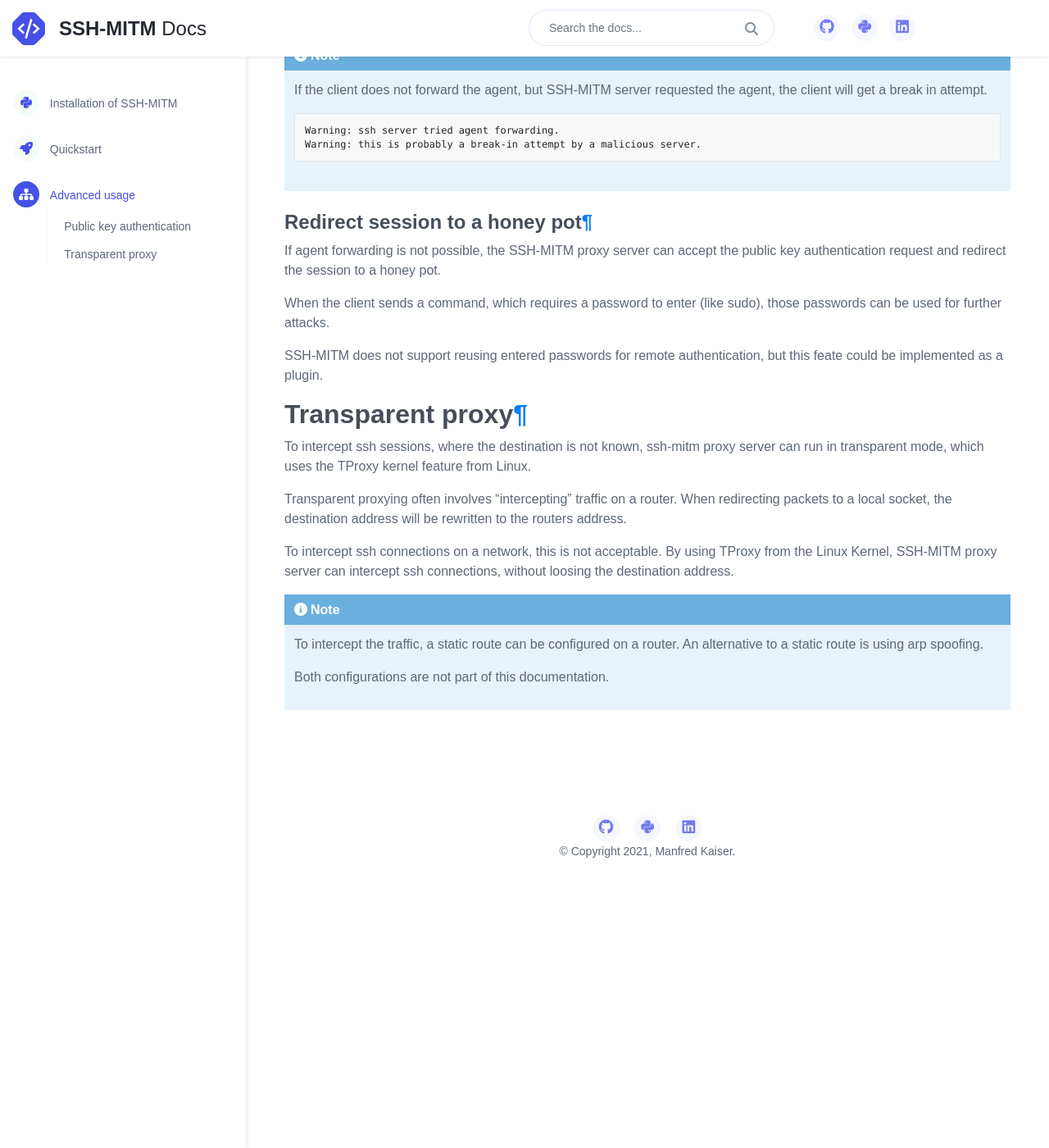
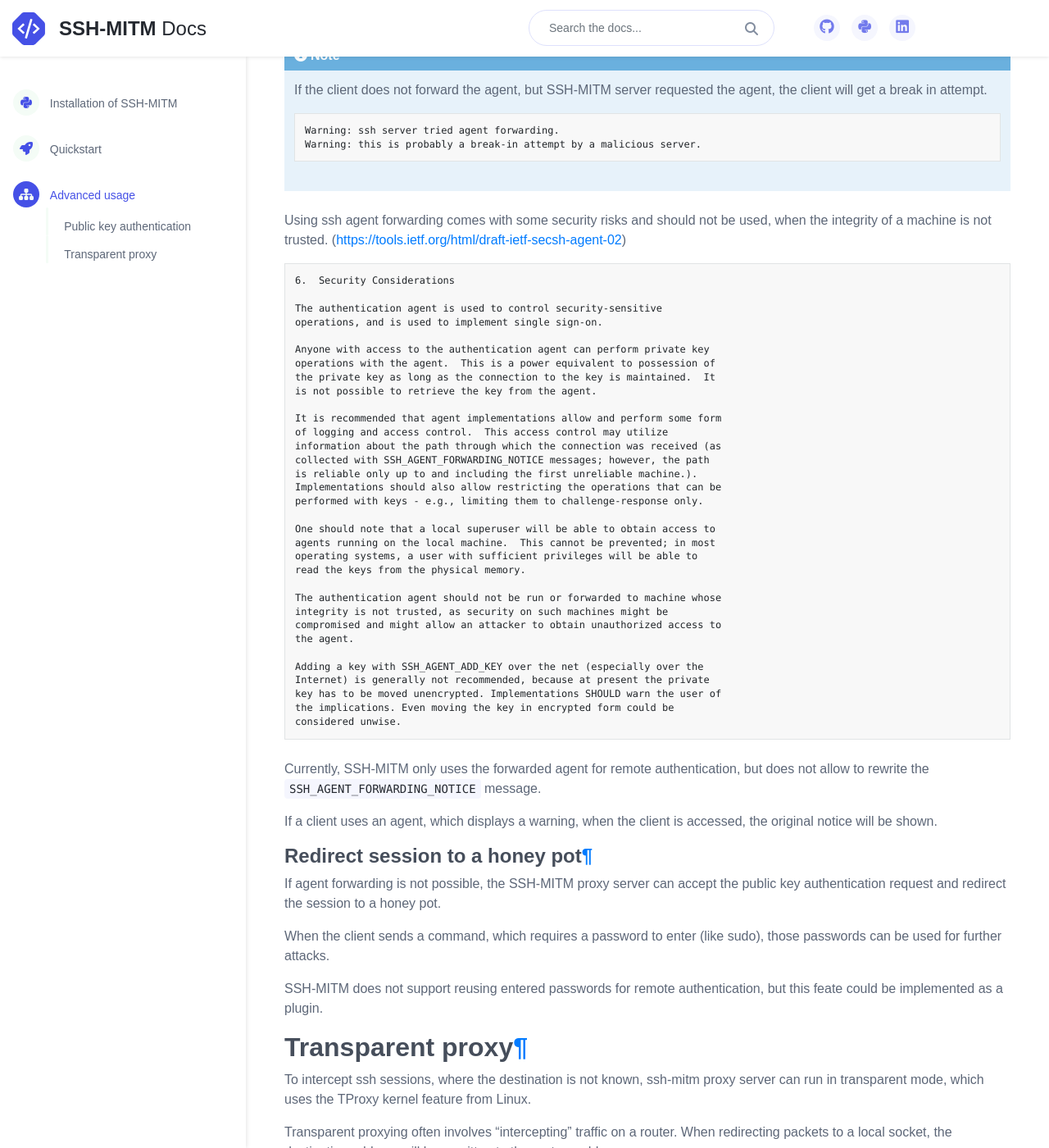
Before and after one commit to ssh-mitm/ssh-mitm, a Sphinx documentation site: the page built from doc/advanced-usage.rst, in a window 1280 px wide and 1400 px high, scrolled down 821 px. Shown: the whole window at 82% size. Built offline with Sphinx 7.4.7, drawn with Linux system fonts in a browser that asks for light colours; nearby versions of some CDN libraries; some of the changed text lies outside the part shown.

Commit message:
added security considerations from rfc

```diff
--- a/doc/advanced-usage.rst
+++ b/doc/advanced-usage.rst
@@ -59,6 +59,51 @@
         Warning: this is probably a break-in attempt by a malicious server.
 
 
+Using ssh agent forwarding comes with some security risks and should not be used,
+when the integrity of a machine is not trusted. (https://tools.ietf.org/html/draft-ietf-secsh-agent-02)
+
+.. code-block:: none
+
+    6.  Security Considerations
+
+    The authentication agent is used to control security-sensitive
+    operations, and is used to implement single sign-on.
+
+    Anyone with access to the authentication agent can perform private key
+    operations with the agent.  This is a power equivalent to possession of
+    the private key as long as the connection to the key is maintained.  It
+    is not possible to retrieve the key from the agent.
+
+    It is recommended that agent implementations allow and perform some form
+    of logging and access control.  This access control may utilize
+    information about the path through which the connection was received (as
+    collected with SSH_AGENT_FORWARDING_NOTICE messages; however, the path
+    is reliable only up to and including the first unreliable machine.).
+    Implementations should also allow restricting the operations that can be
+    performed with keys - e.g., limiting them to challenge-response only.
+
+    One should note that a local superuser will be able to obtain access to
+    agents running on the local machine.  This cannot be prevented; in most
+    operating systems, a user with sufficient privileges will be able to
+    read the keys from the physical memory.
+
+    The authentication agent should not be run or forwarded to machine whose
+    integrity is not trusted, as security on such machines might be
+    compromised and might allow an attacker to obtain unauthorized access to
+    the agent.
+
+    Adding a key with SSH_AGENT_ADD_KEY over the net (especially over the
+    Internet) is generally not recommended, because at present the private
+    key has to be moved unencrypted. Implementations SHOULD warn the user of
+    the implications. Even moving the key in encrypted form could be
+    considered unwise.
+
+
+Currently, SSH-MITM only uses the forwarded agent for remote authentication,
+but does not allow to rewrite the ``SSH_AGENT_FORWARDING_NOTICE`` message.
+
+If a client uses an agent, which displays a warning, when the client is accessed, the original notice will be shown.
+
 
 Redirect session to a honey pot
 """""""""""""""""""""""""""""""
@@ -91,4 +136,4 @@
     To intercept the traffic, a static route can be configured on a router.
     An alternative to a static route is using arp spoofing.
 
-    Both configurations are not part of this documentation.
+    Router configuration and arp spoofing are not part of this documentation.
```
